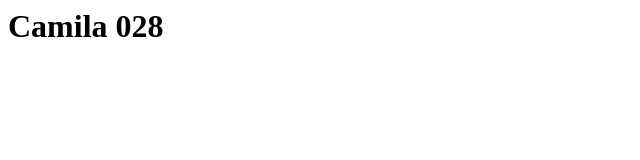
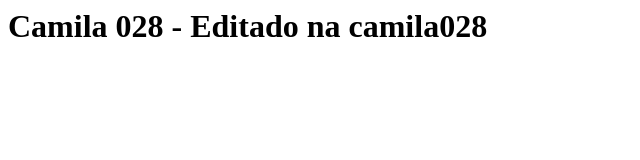
Before and after one commit to ProfaCamilaB/Teste3, a plain HTML site: page camila028/index.html in a window 1280 px wide. Shown: the whole page, without its empty margins (0-640 px from the left). Drawn offline with Linux system fonts and the light colour scheme.

Commit message:
Teste conflito

```diff
--- a/camila028/index.html
+++ b/camila028/index.html
@@ -1 +1 @@
-<h1>Camila 028</h1>
+<h1>Camila 028 - Editado na camila028</h1>
```
